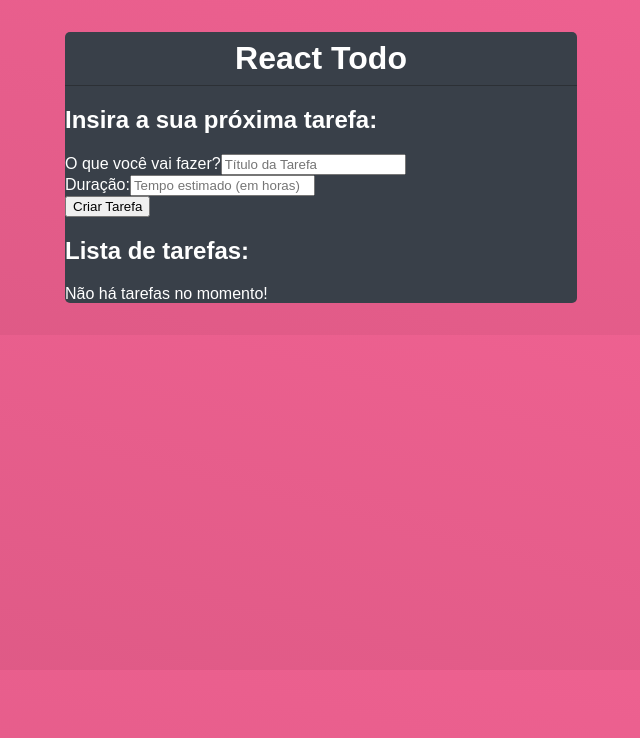
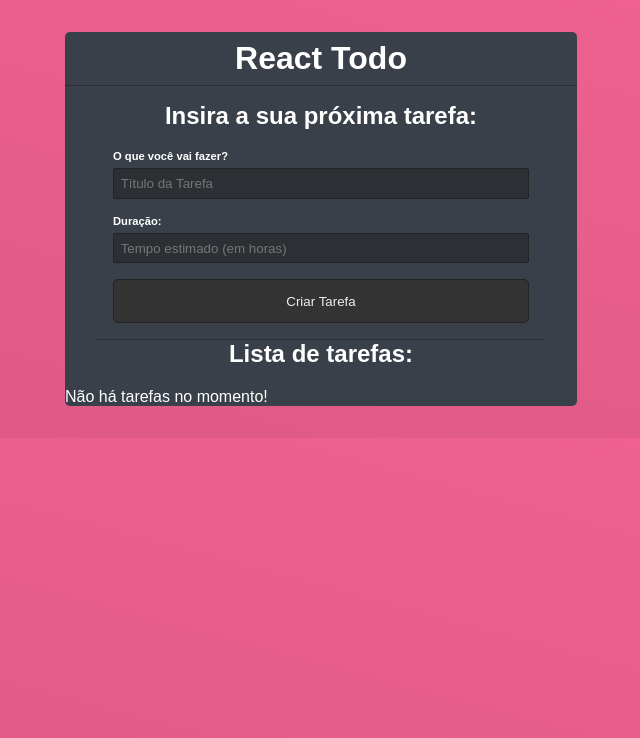
Before and after one commit to wevdiaz/React_Todo, a React (Create React App) app: page / in a window 1280 px wide. Shown: the top 738 px of the page, without its empty margins (319-959 px from the left). Built offline with nearby package versions, Linux system fonts and the light colour scheme.

Commit message:
estilizando o formulário

```diff
--- a/src/App.css
+++ b/src/App.css
@@ -15,3 +15,46 @@
 .todo-header h1 {
     margin: 0;
 }
+
+.form-todo {
+    padding: 1em;
+    margin: 0 2em;
+    border-bottom: 1px solid #2c3035;
+}
+
+.form-todo h2 ,
+.list-todo h2 {
+    text-align: center;
+    margin-top: 0;
+}
+
+.form-control {
+    display: flex;
+    flex-direction: column;
+    margin-bottom: 1em;
+}
+
+.form-control label {
+    font-weight: bold;
+    font-size: 0.7em;
+    margin-bottom: 0.4rem;
+}
+
+.form-control input {
+    border: 1px solid #222;
+    border-radius: 2px;
+    background-color: #2c3035;
+    padding: 0.5em;
+    color: #dfdfdf;
+}
+
+input[type="submit"] {
+    background-color: #333;
+    color: #eee;
+    display: block;
+    width: 100%;
+    border: 1px solid #222;
+    border-radius: 5px;
+    padding: 1em;
+    cursor: pointer;
+}
```
